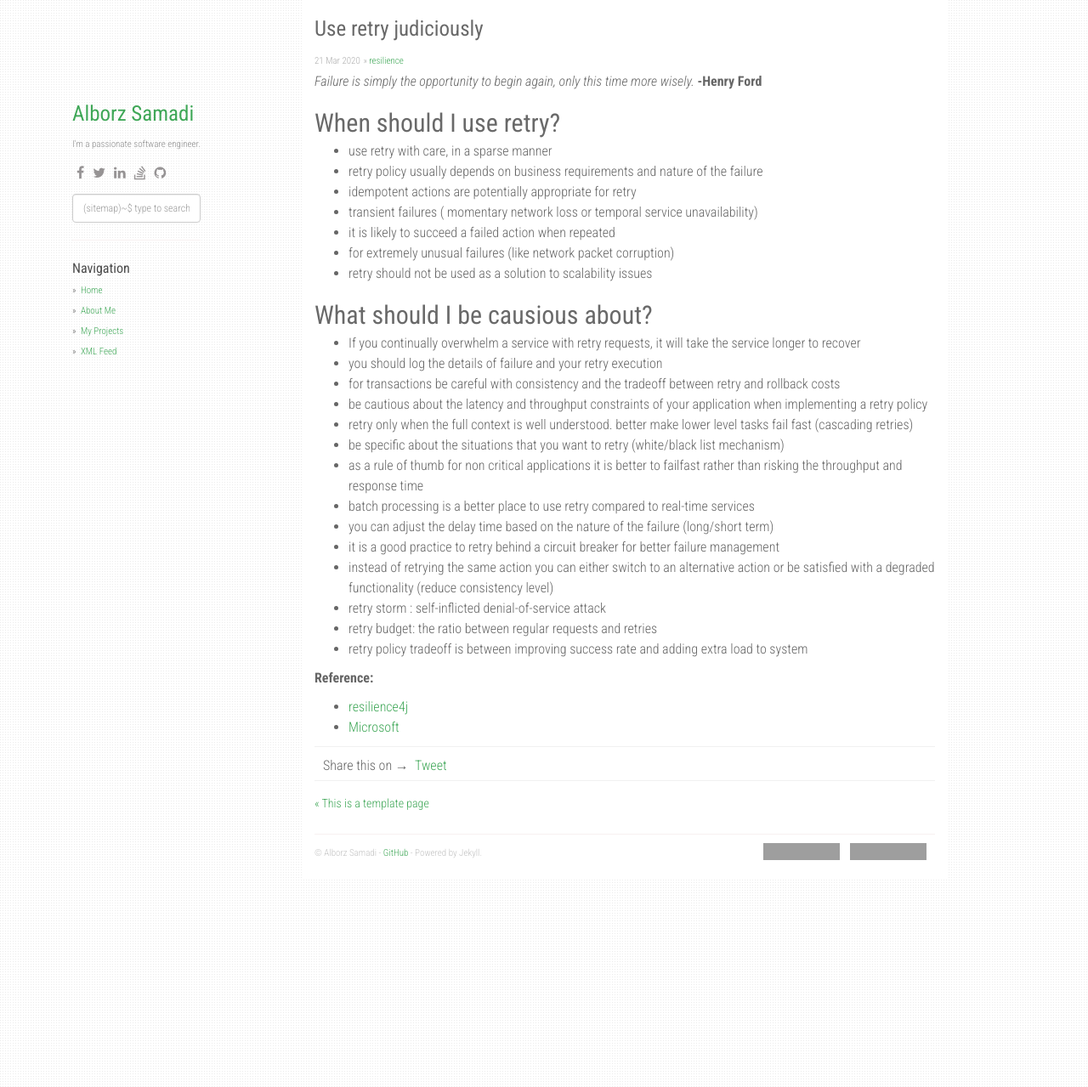
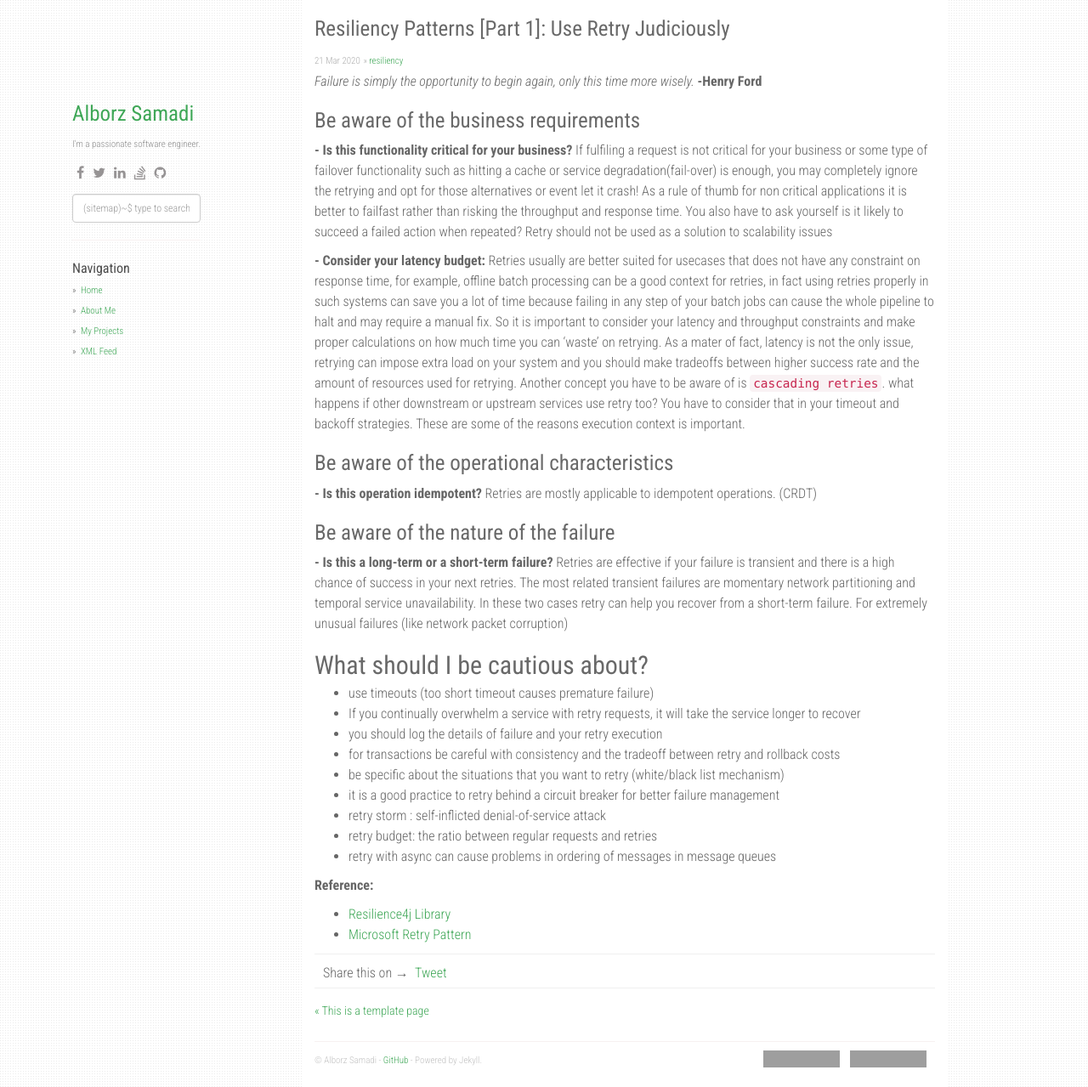
Before and after one commit to herburos/herburos.github.io, a Jekyll site: the page built from _posts/2020-03-21-resiliency-retry.markdown, in a window 1280 px wide and 1279 px high. Shown: the whole window at 85% size. Built offline with Jekyll 4.4.1, drawn with Linux system fonts in a browser that asks for light colours; nearby versions of some CDN libraries; comment, search, counter and statistics services are not loaded; grey boxes are pictures that could not be loaded.

Commit message:
Refactoring retry blog

```diff
--- a/_posts/2020-03-21-resiliency-retry.markdown
+++ b/_posts/2020-03-21-resiliency-retry.markdown
@@ -1,40 +1,49 @@
 ---
 layout: post
-title:  "Use retry judiciously"
+title:  "Resiliency Patterns [Part 1]: Use Retry Judiciously"
 date:   2020-03-21 22:21:23 +0700
-categories: [resilience]
+categories: [resiliency]
 ---
 
 *Failure is simply the opportunity to begin again, only this time more wisely.*
     **-Henry Ford**
 
-## When should I use retry?
-- use retry with care, in a sparse manner
-- retry policy usually depends on business requirements and nature of the failure
-- idempotent actions are potentially appropriate for retry
-- transient failures ( momentary network loss or temporal service unavailability)
-- it is likely to succeed a failed action when repeated
-- for extremely unusual failures (like network packet corruption)
-- retry should not be used as a solution to scalability issues
+# Be aware of the business requirements
 
-## What should I be causious about?
+**- Is this functionality critical for your business?**
+If fulfiling a request is not critical for your business or some type of failover functionality such as hitting a cache or service degradation(fail-over) is enough, you may completely ignore the retrying and opt for those alternatives or event let it crash! As a rule of thumb for non critical applications it is better to failfast rather than risking the throughput and response time.
+You also have to ask yourself is it likely to succeed a failed action when repeated?
+Retry should not be used as a solution to scalability issues
+
+**- Consider your latency budget:**
+Retries usually are better suited for usecases that does not have any constraint on response time, for example, offline batch processing can be a good context for retries, in fact using retries properly in such systems can save you a lot of time because failing in any step of your batch jobs can cause the whole pipeline to halt and may require a manual fix.
+So it is important to consider your latency and throughput constraints and make proper calculations on how much time you can 'waste' on retrying. As a mater of fact, latency is not the only issue, retrying can impose extra load on your system and you should make tradeoffs between higher success rate and the amount of resources used for retrying.
+Another concept you have to be aware of is `cascading retries`. what happens if other downstream or upstream services use retry too? You have to consider that in your timeout and backoff strategies.
+These are some of the reasons execution context is important.
+
+
+# Be aware of the operational characteristics
+**- Is this operation idempotent?**
+Retries are mostly applicable to idempotent operations. (CRDT)
+
+# Be aware of the nature of the failure
+
+**- Is this a long-term or a short-term failure?**
+Retries are effective if your failure is transient and there is a high chance of success in your next retries. The most related transient failures are momentary network partitioning and temporal service unavailability. In these two cases retry can help you recover from a short-term failure.
+For extremely unusual failures (like network packet corruption)
+
+## What should I be cautious about?
+- use timeouts (too short timeout causes premature failure)
 - If you continually overwhelm a service with retry requests, it will take the service longer to recover
 - you should log the details of failure and your retry execution
 - for transactions be careful with consistency and the tradeoff between retry and rollback costs
-- be cautious about the latency and throughput constraints of your application when implementing a retry policy
-- retry only when the full context is well understood. better make lower level tasks fail fast (cascading retries)
 - be specific about the situations that you want to retry (white/black list mechanism)
-- as a rule of thumb for non critical applications it is better to failfast rather than risking the throughput and response time
-- batch processing is a better place to use retry compared to real-time services
-- you can adjust the delay time based on the nature of the failure (long/short term)
 - it is a good practice to retry behind a circuit breaker for better failure management
-- instead of retrying the same action you can either switch to an alternative action or be satisfied with a degraded functionality (reduce consistency level)
 - retry storm : self-inflicted denial-of-service attack
 - retry budget: the ratio between regular requests and retries
-- retry policy tradeoff is between improving success rate and adding extra load to system
-
+- retry with async can cause problems in ordering of messages in message queues
 
 **Reference:**
 
-* [resilience4j](https://resilience4j.readme.io/docs/retry)
-* [Microsoft](https://docs.microsoft.com/en-us/azure/architecture/patterns/retry)
+* [Resilience4j Library](https://resilience4j.readme.io/docs/retry)
+* [Microsoft Retry Pattern](https://docs.microsoft.com/en-us/azure/architecture/patterns/retry)
```
Also changed, not shown: category/resiliency.md (added, +6 -0 lines).
